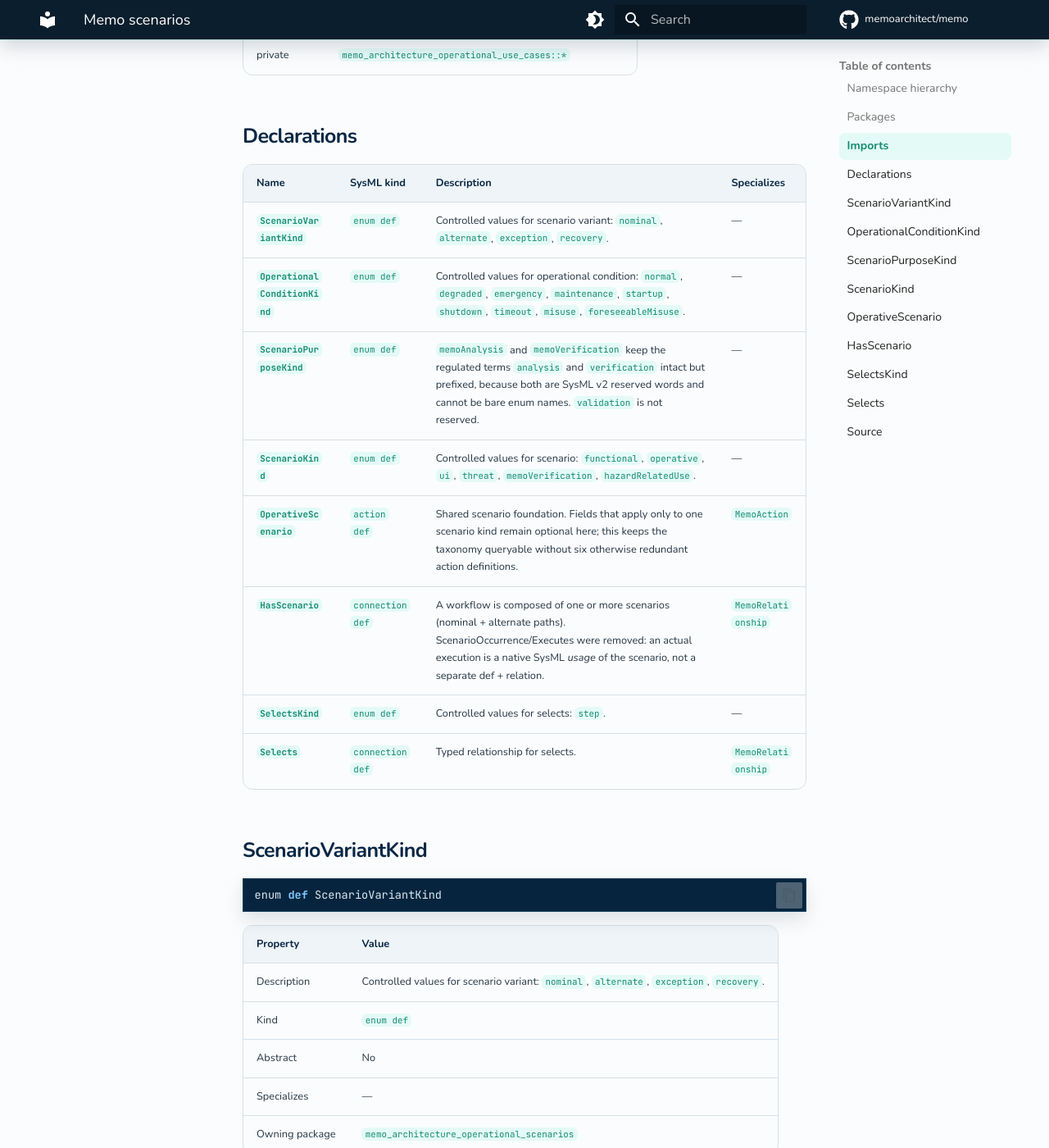
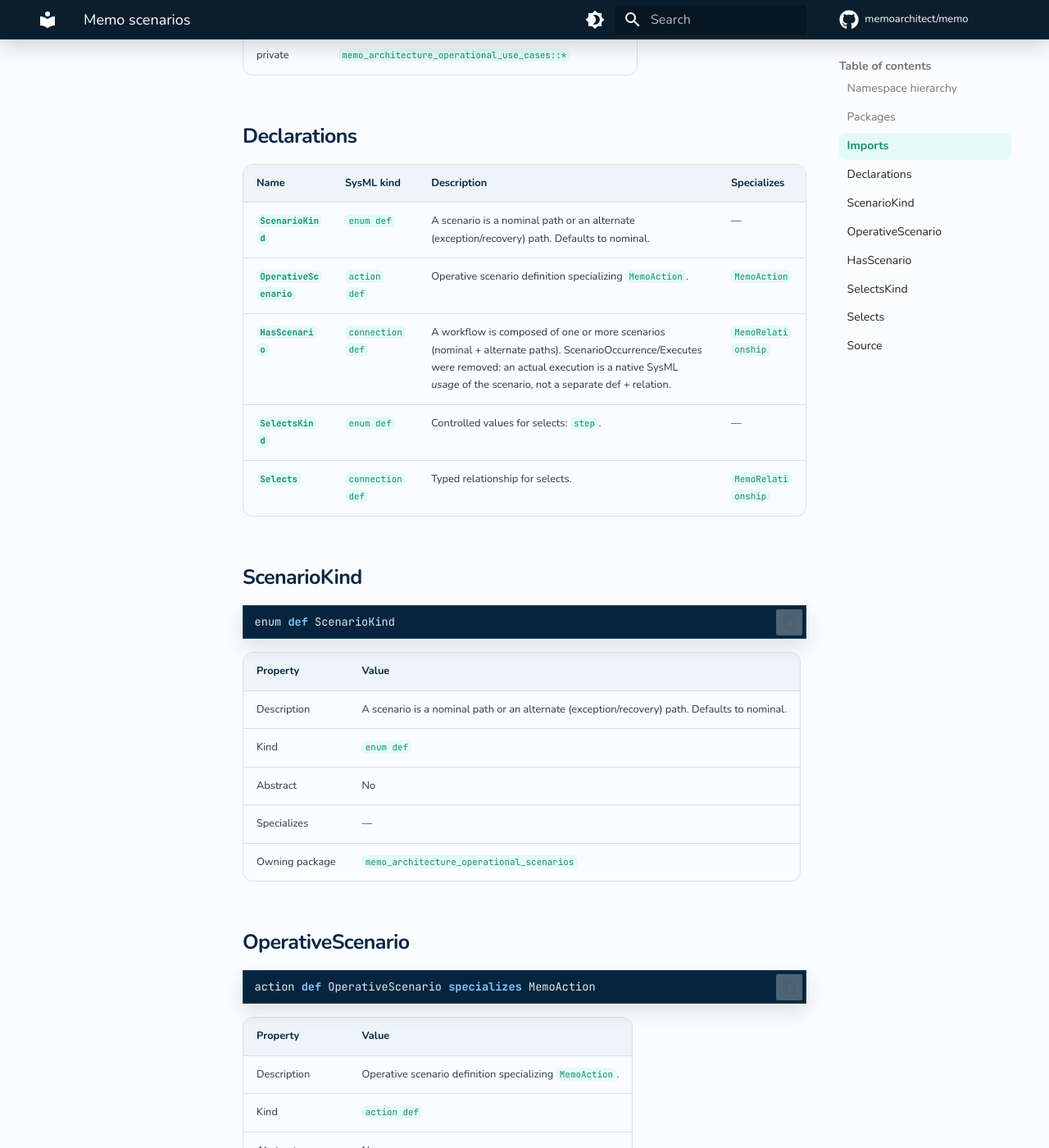
Before and after one commit to memoarchitect/memo, an MkDocs documentation site: the page built from docs/sysml-api/architecture/operational/scenarios/memo_scenarios.md, in a window 1280 px wide and 1400 px high, scrolled down 1312 px. Shown: the whole window at 82% size. Built offline with MkDocs 1.6.1 and Material for MkDocs 9.7.7, drawn with Linux system fonts in a browser that asks for light colours; comment, search, counter and statistics services are not loaded; some of the changed text lies outside the part shown.

Commit message:
refactor(ontology): scenario composition via nesting; collapse scenario enums
- Composition is native nesting, not a relation: drop HasStep (a scenario
  nests its OperativeAction steps) and the redundant activities ref.
- Collapse the scenario enums (ScenarioKind[6] + ScenarioVariantKind +
  OperationalConditionKind + ScenarioPurposeKind) to a single
  ScenarioKind { nominal, alternate } defaulting to nominal. Alternate
  paths set it explicitly; nominal is the default.

Co-Authored-By: Claude Opus 4.8 <noreply@anthropic.com>

````diff
--- a/docs/sysml-api/architecture/operational/scenarios/memo_scenarios.md
+++ b/docs/sysml-api/architecture/operational/scenarios/memo_scenarios.md
@@ -38,59 +38,11 @@
 
 | Name | SysML kind | Description | Specializes |
 | --- | --- | --- | --- |
-| [`ScenarioVariantKind`](#scenariovariantkind) | `enum def` | Controlled values for scenario variant: `nominal`, `alternate`, `exception`, `recovery`. | — |
-| [`OperationalConditionKind`](#operationalconditionkind) | `enum def` | Controlled values for operational condition: `normal`, `degraded`, `emergency`, `maintenance`, `startup`, `shutdown`, `timeout`, `misuse`, `foreseeableMisuse`. | — |
-| [`ScenarioPurposeKind`](#scenariopurposekind) | `enum def` | `memoAnalysis` and `memoVerification` keep the regulated terms `analysis` and `verification` intact but prefixed, because both are SysML v2 reserved words and cannot be bare enum names. `validation` is not reserved. | — |
-| [`ScenarioKind`](#scenariokind) | `enum def` | Controlled values for scenario: `functional`, `operative`, `ui`, `threat`, `memoVerification`, `hazardRelatedUse`. | — |
-| [`OperativeScenario`](#operativescenario) | `action def` | Shared scenario foundation. Fields that apply only to one scenario kind remain optional here; this keeps the taxonomy queryable without six otherwise redundant action definitions. | `MemoAction` |
+| [`ScenarioKind`](#scenariokind) | `enum def` | A scenario is a nominal path or an alternate (exception/recovery) path. Defaults to nominal. | — |
+| [`OperativeScenario`](#operativescenario) | `action def` | Operative scenario definition specializing `MemoAction`. | `MemoAction` |
 | [`HasScenario`](#hasscenario) | `connection def` | A workflow is composed of one or more scenarios (nominal + alternate paths). ScenarioOccurrence/Executes were removed: an actual execution is a native SysML *usage* of the scenario, not a separate def + relation. | `MemoRelationship` |
 | [`SelectsKind`](#selectskind) | `enum def` | Controlled values for selects: `step`. | — |
 | [`Selects`](#selects) | `connection def` | Typed relationship for selects. | `MemoRelationship` |
-
-## ScenarioVariantKind
-
-```sysml
-enum def ScenarioVariantKind
-```
-
-| Property | Value |
-| --- | --- |
-| Description | Controlled values for scenario variant: `nominal`, `alternate`, `exception`, `recovery`. |
-| Kind | `enum def` |
-| Abstract | No |
-| Specializes | — |
-| Owning package | `memo_architecture_operational_scenarios` |
-
-
-## OperationalConditionKind
-
-```sysml
-enum def OperationalConditionKind
-```
-
-| Property | Value |
-| --- | --- |
-| Description | Controlled values for operational condition: `normal`, `degraded`, `emergency`, `maintenance`, `startup`, `shutdown`, `timeout`, `misuse`, `foreseeableMisuse`. |
-| Kind | `enum def` |
-| Abstract | No |
-| Specializes | — |
-| Owning package | `memo_architecture_operational_scenarios` |
-
-
-## ScenarioPurposeKind
-
-```sysml
-enum def ScenarioPurposeKind
-```
-
-| Property | Value |
-| --- | --- |
-| Description | `memoAnalysis` and `memoVerification` keep the regulated terms `analysis` and `verification` intact but prefixed, because both are SysML v2 reserved words and cannot be bare enum names. `validation` is not reserved. |
-| Kind | `enum def` |
-| Abstract | No |
-| Specializes | — |
-| Owning package | `memo_architecture_operational_scenarios` |
-
 
 ## ScenarioKind
 
@@ -100,7 +52,7 @@ enum def ScenarioKind
 
 | Property | Value |
 | --- | --- |
-| Description | Controlled values for scenario: `functional`, `operative`, `ui`, `threat`, `memoVerification`, `hazardRelatedUse`. |
+| Description | A scenario is a nominal path or an alternate (exception/recovery) path. Defaults to nominal. |
 | Kind | `enum def` |
 | Abstract | No |
 | Specializes | — |
@@ -115,7 +67,7 @@ action def OperativeScenario specializes MemoAction
 
 | Property | Value |
 | --- | --- |
-| Description | Shared scenario foundation. Fields that apply only to one scenario kind remain optional here; this keeps the taxonomy queryable without six otherwise redundant action definitions. |
+| Description | Operative scenario definition specializing `MemoAction`. |
 | Kind | `action def` |
 | Abstract | No |
 | Specializes | `MemoAction` |
@@ -190,59 +142,15 @@ connection def Selects :> MemoRelationship
         private import memo_architecture_operational_workflows::*;
         private import memo_architecture_operational_use_cases::*;
 
-        enum def ScenarioVariantKind {
+        // A scenario is a nominal path or an alternate (exception/recovery) path.
+        // Defaults to nominal.
+        enum def ScenarioKind {
             enum nominal;
             enum alternate;
-            enum exception;
-            enum recovery;
         }
 
-        enum def OperationalConditionKind {
-            enum normal;
-            enum degraded;
-            enum emergency;
-            enum maintenance;
-            enum startup;
-            enum shutdown;
-            enum timeout;
-            enum misuse;
-            enum foreseeableMisuse;
-        }
-
-        // `memoAnalysis` and `memoVerification` keep the regulated terms `analysis`
-        // and `verification` intact but prefixed, because both are SysML v2 reserved
-        // words and cannot be bare enum names. `validation` is not reserved.
-        enum def ScenarioPurposeKind {
-            enum memoAnalysis;
-            enum design;
-            enum memoVerification;
-            enum validation;
-            enum risk;
-            enum cybersecurity;
-        }
-
-        // The architecture/assurance role a scenario plays. These values preserve
-        // the former named scenario specializations without turning a taxonomy into
-        // six action definitions.
-        enum def ScenarioKind {
-            enum functional;
-            enum operative;
-            enum ui;
-            enum threat;
-            // `verification` is a SysML v2 reserved word; retain the regulated
-            // term with the same `memo` prefix used by ScenarioPurposeKind.
-            enum memoVerification;
-            enum hazardRelatedUse;
-        }
-
-        // Shared scenario foundation. Fields that apply only to one scenario kind
-        // remain optional here; this keeps the taxonomy queryable without six
-        // otherwise redundant action definitions.
         action def OperativeScenario specializes MemoAction {
-            attribute scenarioKind : ScenarioKind;
-            attribute variantKind : ScenarioVariantKind;
-            attribute operationalCondition : OperationalConditionKind;
-            attribute scenarioPurpose : ScenarioPurposeKind[0..*];
+            attribute scenarioKind : ScenarioKind default ScenarioKind::nominal;
             attribute initialState : String;
             attribute trigger : String;
             attribute preCondition : String;
@@ -260,9 +168,9 @@ connection def Selects :> MemoRelationship
             // functional scenario
             ref selectedFlow : MemoAction[0..1];
             // operative scenario (the workflow this scenario is a path of is
-            // expressed by the workflow via HasScenario, not a back-ref here)
+            // expressed by the workflow via HasScenario; the scenario's steps by
+            // HasStep — neither is a back-ref here)
             ref parentUseCase : UseCase[0..1];
-            ref activities : OperativeAction[0..*];
             // UI scenario
             ref parentFlow : MemoAction[0..1];
             // threat scenario
````
Also changed, not shown: docs/sysml-api/elements.md (+1 -1 lines), docs/sysml-api/enumerations.md (+1 -4 lines), 7 other files.
